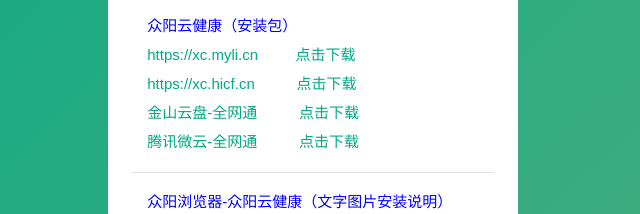
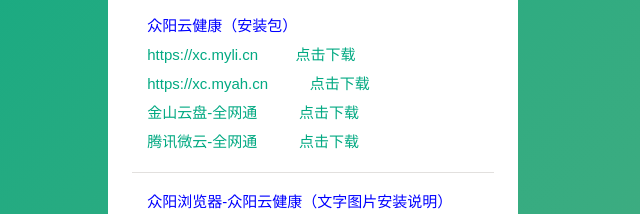
Before and after one commit to xcmyli/xcmyli.github.io, a plain HTML site: page index.html in a window 1280 px wide. Shown: the part 368-582 px from the top of the page, 327-967 px from the left. Drawn offline with Linux system fonts and the light colour scheme.

Commit message:
Update index.html

```diff
--- a/index.html
+++ b/index.html
@@ -39,7 +39,7 @@
 								<li>
 									<font color="blue">众阳云健康（安装包）</font>
 									<a href="https://www.123pan.com/s/W970Vv-FaJX" target="_blank"><i>https://xc.myli<font sizr="3"><b></font>.cn&nbsp;&nbsp;&nbsp;&nbsp;&nbsp;&nbsp;&nbsp;&nbsp;&nbsp;点击下载</i></a>
-									<a href="https://kdocs.cn/l/ccYUWdLjMn64" target="_blank"><i>https://xc.hicf<font sizr="3"><b></font>.cn&nbsp;&nbsp;&nbsp;&nbsp;&nbsp;&nbsp;&nbsp;&nbsp;&nbsp;&nbsp;点击下载</i></a>
+									<a href="https://kdocs.cn/l/ccYUWdLjMn64" target="_blank"><i>https://xc.myah<font sizr="3"><b></font>.cn&nbsp;&nbsp;&nbsp;&nbsp;&nbsp;&nbsp;&nbsp;&nbsp;&nbsp;&nbsp;点击下载</i></a>
 									<a href="https://kdocs.cn/l/cfnNfkM7IHkN" target="_blank"><i>金山云盘-全网通<font sizr="3"><b></font>&nbsp;&nbsp;&nbsp;&nbsp;&nbsp;&nbsp;&nbsp;&nbsp;&nbsp;&nbsp;点击下载</i></a>
 									<a href="https://share.weiyun.com/pt1VOXy9" target="_blank"><i>腾讯微云-全网通<font sizr="3"><b></font>&nbsp;&nbsp;&nbsp;&nbsp;&nbsp;&nbsp;&nbsp;&nbsp;&nbsp;&nbsp;点击下载</i></a>
 								<span></span></li>
```
